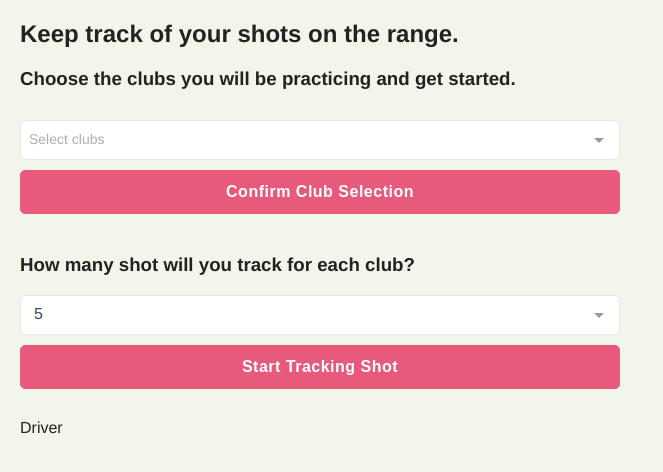
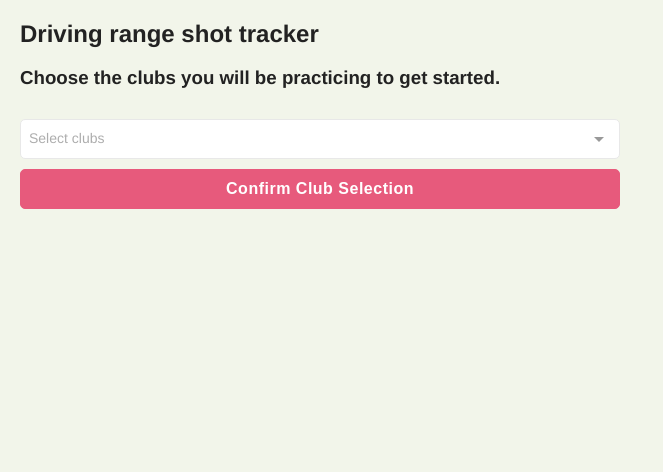
Before and after one commit to benjaminkent/golf-shot-tracker, a Vue app: page / in a window 1280 px wide. Shown: the top 472 px of the page, without its empty margins (0-663 px from the left). Built offline with nearby package versions, Linux system fonts and the light colour scheme.

Commit message:
done with basic functionality

```diff
--- a/src/components/ShotTracker.vue
+++ b/src/components/ShotTracker.vue
@@ -1,6 +1,6 @@
 <template>
   <div class="shot-tracker">
-    <p>Driver</p>
+    <p>{{ clubName }}</p>
     <ul>
       <li v-for="(check, index) in shots" :key="index" class="tracker">
         <label class="container">
@@ -18,6 +18,7 @@ import Vue from 'vue'
 export default Vue.extend({
   props: {
     shots: Number,
+    clubName: String,
   },
   setup() {
     return {}
@@ -83,7 +84,7 @@ ul {
 
 /* When the checkbox is checked, add a blue background */
 .container input:checked ~ .checkmark {
-  background-color: #2196f3;
+  background-color: #09e85e;
 }
 
 /* Create the checkmark/indicator (hidden when not checked) */
--- a/src/composables/golf/index.ts
+++ b/src/composables/golf/index.ts
@@ -1,4 +1,4 @@
-import { ref, reactive, computed } from '@vue/composition-api'
+import { ref, reactive } from '@vue/composition-api'
 
 interface Option {
   clubType: string
@@ -53,6 +53,12 @@ export const useGolf = () => {
     showShotTracker.value = true
   }
 
+  const reset = () => {
+    selectingClubs.value = true
+    selectingShots.value = false
+    showShotTracker.value = false
+  }
+
   return {
     options,
     selectedClubs,
@@ -65,5 +71,6 @@ export const useGolf = () => {
     showShotTracker,
     confirmedShots,
     confirmShotSelection,
+    reset,
   }
 }
--- a/src/views/Home.vue
+++ b/src/views/Home.vue
@@ -1,12 +1,12 @@
 <template>
   <div class="home">
     <div>
-      <h2 class="title">Keep track of your shots on the range.</h2>
-      <h3 class="sub-title">
-        Choose the clubs you will be practicing and get started.
+      <h2 class="title">Driving range shot tracker</h2>
+      <p v-if="!selectingClubs" @click="reset" class="reset">Reset</p>
+      <h3 v-if="selectingClubs" class="sub-title">
+        Choose the clubs you will be practicing to get started.
       </h3>
-      <!-- <div v-if="selectingClubs" class="mult-container"> -->
-      <div class="mult-container">
+      <div v-if="selectingClubs" class="mult-container">
         <multiselect
           v-model="selectedClubs"
           :options="options"
@@ -19,19 +19,21 @@
         />
         <button @click="confirmClubSelection">Confirm Club Selection</button>
       </div>
-      <!-- <div v-if="selectingShots" class="mult-container"> -->
-      <div class="mult-container">
+      <div v-if="selectingShots" class="mult-container">
         <h3>How many shot will you track for each club?</h3>
         <multiselect
           v-model="selectedAmountOfShots"
           :options="shotOptions"
           :searchable="false"
         />
-        <button @click="confirmShotSelection">Start Tracking Shot</button>
+        <button @click="confirmShotSelection">Start Tracking Shots</button>
       </div>
-      <!-- <div v-if="showShotTracker" class="shots-container"> -->
-      <div class="shots-container">
-        <shot-tracker :shots="confirmedShots" />
+      <div v-if="showShotTracker" class="shots-container">
+        <ul>
+          <li v-for="(club, index) in confirmedClubs" :key="index">
+            <shot-tracker :shots="confirmedShots" :club-name="club" />
+          </li>
+        </ul>
       </div>
     </div>
   </div>
@@ -59,6 +61,7 @@ export default Vue.extend({
       showShotTracker,
       confirmShotSelection,
       confirmedShots,
+      reset,
     } = useGolf()
 
     return {
@@ -73,6 +76,7 @@ export default Vue.extend({
       showShotTracker,
       confirmShotSelection,
       confirmedShots,
+      reset,
     }
   },
 })
@@ -81,6 +85,15 @@ export default Vue.extend({
 <style lang="scss" scoped>
 .home {
   margin: 20px;
+}
+.title {
+  margin-bottom: 0;
+}
+.reset {
+  color: #e75a7c;
+  text-decoration: underline;
+  cursor: pointer;
+  margin: 0;
 }
 .mult-container {
   max-width: 600px;
@@ -96,11 +109,18 @@ export default Vue.extend({
     font-size: 1em;
     margin: 10px 0;
     width: 100%;
-    padding: 12px 0;
+    padding: 10px 0;
     cursor: pointer;
   }
   button:hover {
     background-color: #d65170;
+  }
+}
+.shots-container {
+  ul {
+    list-style-type: none;
+    margin: 0;
+    padding: 0;
   }
 }
 
```
